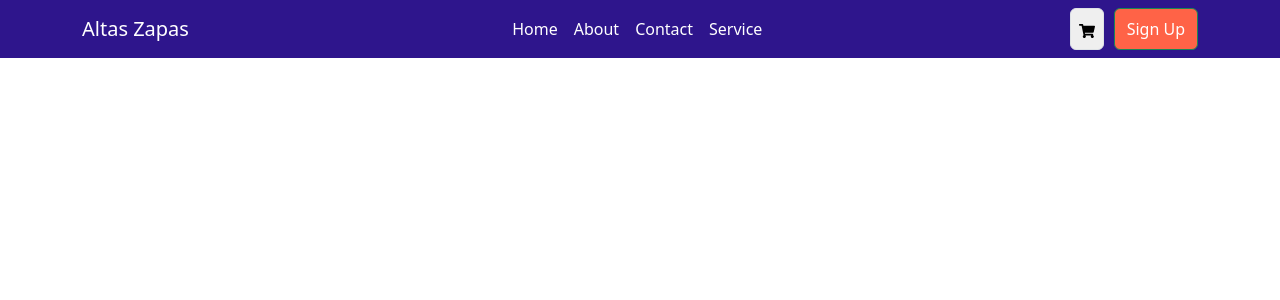
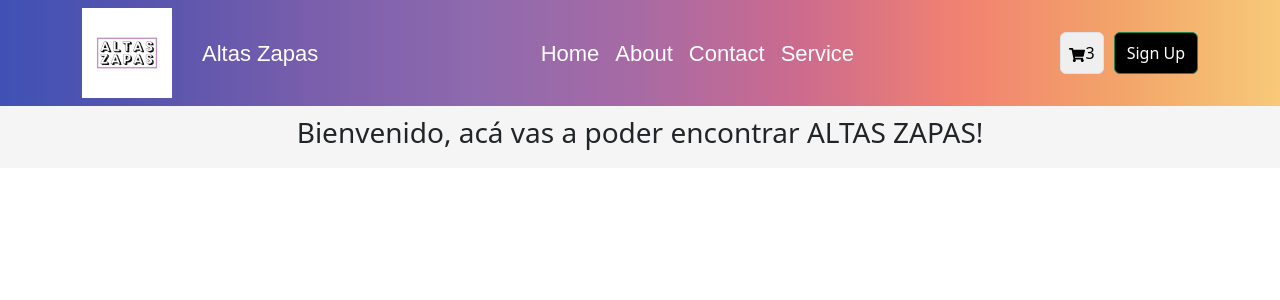
Before and after one commit to MateoRodriguezi/AltasZapasEcommerce, a React (Vite) app: page / in a window 1280 px wide. Shown: the top 300 px of the page. Built offline with nearby package versions, Linux system fonts and the light colour scheme.

Commit message:
add cartwidget and itemlistcontainer components, add image for the navbar

```diff
--- a/src/App.css
+++ b/src/App.css
@@ -1,9 +1,11 @@
 .navbar {
-  background: #2e158c;
+  background: linear-gradient(to right, #3f51b5, #5a55ae, #7b5fac, #8f6aae, #a86aa4, #cc6b8e, #f18271, #f3a469, #f7c978);
 }
 
 .brand, .list_item{
   color: #fff !important;
+  font-family: 'Sans-serif', Arial;
+  font-size: 22px;
   display: flex;
   display: inline-block;
 }
@@ -14,7 +16,7 @@
 
 .btn{
   margin-left: 10px;
-  background-color: tomato !important;
+  background-color: black !important;
 }
 
 button.navbar-toggler.collapsed {
--- a/src/App.jsx
+++ b/src/App.jsx
@@ -1,4 +1,5 @@
 import NavBar from './components/NavBar'
+import ItemListContainer from './components/ItemListContainer'
 import './App.css'
 
 function App() {
@@ -7,6 +8,7 @@ function App() {
 
     <div>
       <NavBar/>
+      <ItemListContainer greeting="Bienvenido, acá vas a poder encontrar ALTAS ZAPAS!" />
     </div>
 
   )
--- a/src/components/CartWidget.jsx
+++ b/src/components/CartWidget.jsx
@@ -5,7 +5,7 @@ const Cartwidget = ({ cartCounter }) => {
       <>
         <button className="p-2 border-solid border rounded-md shadow-md hover:shadow-lg text-sm hover:border-black rounded flex justify-center items-center gap-1 ">
           <FaShoppingCart />
-          {cartCounter}
+          <span className="cart-counter">{cartCounter}</span>
         </button>
       </>
     );
--- a/src/components/ItemListContainer.jsx
+++ b/src/components/ItemListContainer.jsx
@@ -0,0 +1,11 @@
+import React from 'react';
+
+const ItemListContainer = (props) => {
+  return (
+    <div style={{backgroundColor:'#f5f5f5', padding: '10px', textAlign:'center'}}>
+      <h3>{props.greeting}</h3>
+    </div>
+  );
+}
+
+export default ItemListContainer;
--- a/src/components/NavBar.jsx
+++ b/src/components/NavBar.jsx
@@ -29,7 +29,8 @@ export default function NavBar() {
         return (
           <Navbar expand="lg">
             <Container>
-              <Navbar.Brand href="#home" className='brand'>Altas Zapas</Navbar.Brand>
+              <img src='src/assets/logo_size.jpg' alt="Altas Zapas" style={{width: '90px', marginRight: '30px'}}/>
+              <Navbar.Brand href="#home" className='brand' style={{ fontFamily: 'Sans-serif, Arial', fontSize: '22px'}}>Altas Zapas</Navbar.Brand>
               <Navbar.Toggle aria-controls="basic-navbar-nav" />
               <Navbar.Collapse id="basic-navbar-nav">
                 <Nav className="ms-auto">
@@ -42,7 +43,7 @@ export default function NavBar() {
                   }
                 </Nav>
                 <Nav className="ms-auto">
-                    <Cartwidget/>
+                    <Cartwidget cartCounter={3} />
                     <button className="btn btn-success">Sign Up</button>
                 </Nav>
               </Navbar.Collapse>
```
Also changed, not shown: src/assets/logo_size.jpg (added).
